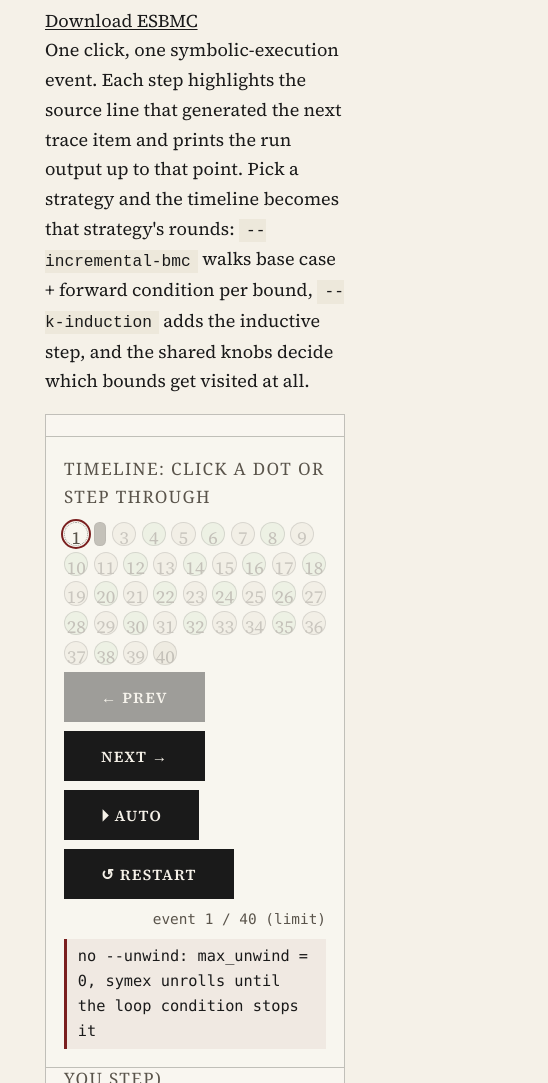
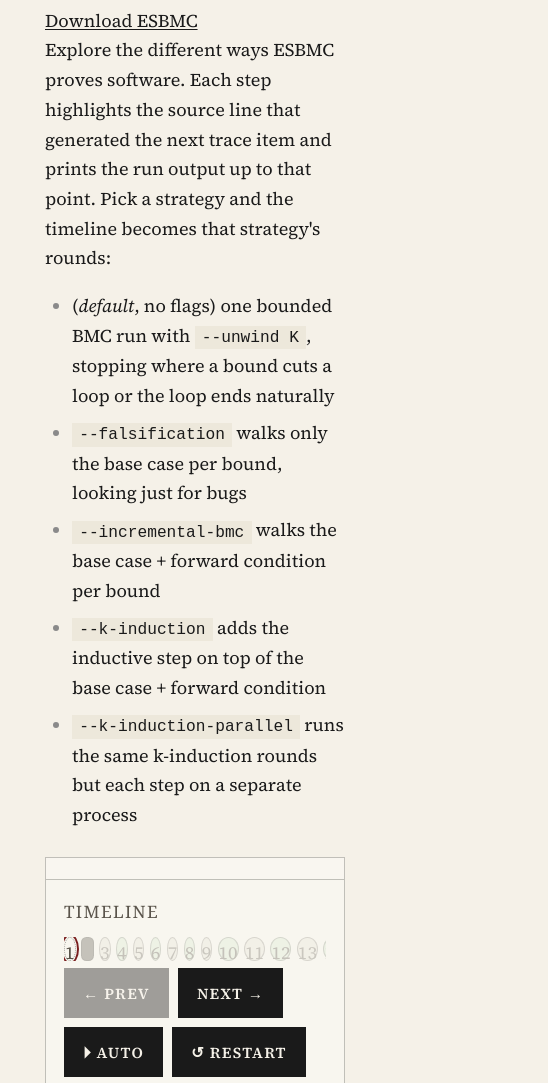
Before and after one commit to esbmc/esbmc-demo, a plain HTML site: page index.html in a window 390 px wide. Shown: the part 164-1247 px from the top of the page, 548 px wide, since content can reach past the window. Drawn offline with nearby package versions, Linux system fonts and the light colour scheme; a web font is replaced by a local one.

Commit message:
Add mobile wrapping, strategy list, and layout tweaks

```diff
--- a/index.html
+++ b/index.html
@@ -55,6 +55,8 @@
   text-decoration: underline;
   text-underline-offset: 2px;
   transition: color 0.15s ease;
+  overflow-wrap: break-word;
+  word-break: break-word;
 }
 
 a:hover { color: var(--link-hover); }
@@ -129,6 +131,8 @@
   background: var(--bg-alt);
   padding: 0.15rem 0.4rem;
   font-size: 0.9rem;
+  overflow-wrap: anywhere;
+  word-break: break-word;
 }
 
 pre {
@@ -179,7 +183,7 @@
   text-decoration: none;
   color: var(--bg);
   background: var(--ink);
-  padding: 0.75rem 2rem;
+  padding: 0.75rem 1rem;
   border: 1px solid var(--ink);
   transition: background 0.15s ease, color 0.15s ease, border-color 0.15s ease;
   cursor: pointer;
@@ -217,6 +221,9 @@
   .term .sep { color:#7f9a7f; }
   /* timeline */
   .dots { display:flex; flex-wrap:wrap; gap:.3rem; margin:.4rem 0; align-items:center; }
+  @media (max-width:1100px){
+    .dots { flex-wrap:nowrap; overflow-x:auto; -webkit-overflow-scrolling:touch; }
+  }
   .dot { width:1.35rem; height:1.35rem; border-radius:50%; border:1px solid rgba(26,24,20,.4);
          font:ui-monospace,monospace .6rem/1.35rem sans-serif; text-align:center; cursor:pointer;
          background:#fffdf6; color:#5a544b; }
@@ -262,15 +269,28 @@
 <body>
 <main>
 
-<h1>ESBMC Step-by-Step Simulator</h1>
+<h1>ESBMC Proof Strategies Simulator</h1>
 
 <a href="https://esbmc.org">Download ESBMC</a>
 
-<p>One click, one symbolic-execution event. Each step highlights the source line that generated
+<p>Explore the different ways ESBMC proves software. Each step highlights the source line that generated
 the next trace item and prints the run output up to that point. Pick a strategy and the timeline
-becomes that strategy's rounds: <code>--incremental-bmc</code> walks base case + forward condition
-per bound, <code>--k-induction</code> adds the inductive step, and the shared knobs decide which
-bounds get visited at all.</p>
+becomes that strategy's rounds:
+
+<ul>
+  <li>(<em>default</em>, no flags) one bounded BMC run with <code>--unwind K</code>,
+    stopping where a bound cuts a loop or the loop ends naturally</li>
+  <li><code>--falsification</code> walks only the base case per bound,
+    looking just for bugs</li>
+  <li><code>--incremental-bmc</code> walks the base case + forward condition
+    per bound</li>
+  <li><code>--k-induction</code> adds the inductive step on top of the
+    base case + forward condition</li>
+  <li><code>--k-induction-parallel</code> runs the same k-induction rounds but
+    each step on a separate process</li>
+</ul>
+
+</p>
 
 <div class="cols">
   <div class="panel">
@@ -287,7 +307,7 @@
   </div>
 
   <div class="panel" style="margin-top:1.2rem; position:sticky; bottom: 20px; background: #f8f6ef">
-    <p class="panel-title">Timeline: click a dot or step through</p>
+    <p class="panel-title">Timeline</p>
     <div class="dots" id="dots"></div>
     <div class="btnrow">
       <button class="btn" id="prev">← Prev</button>
```
